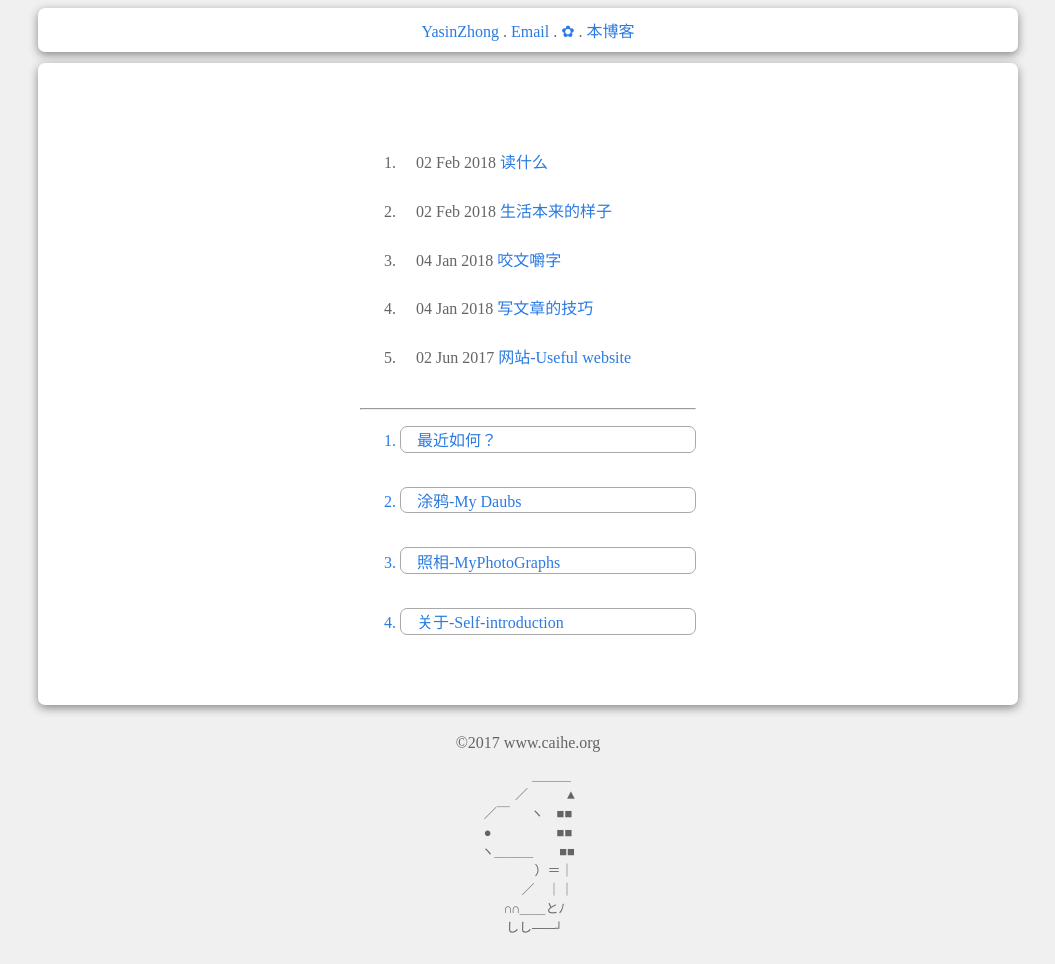
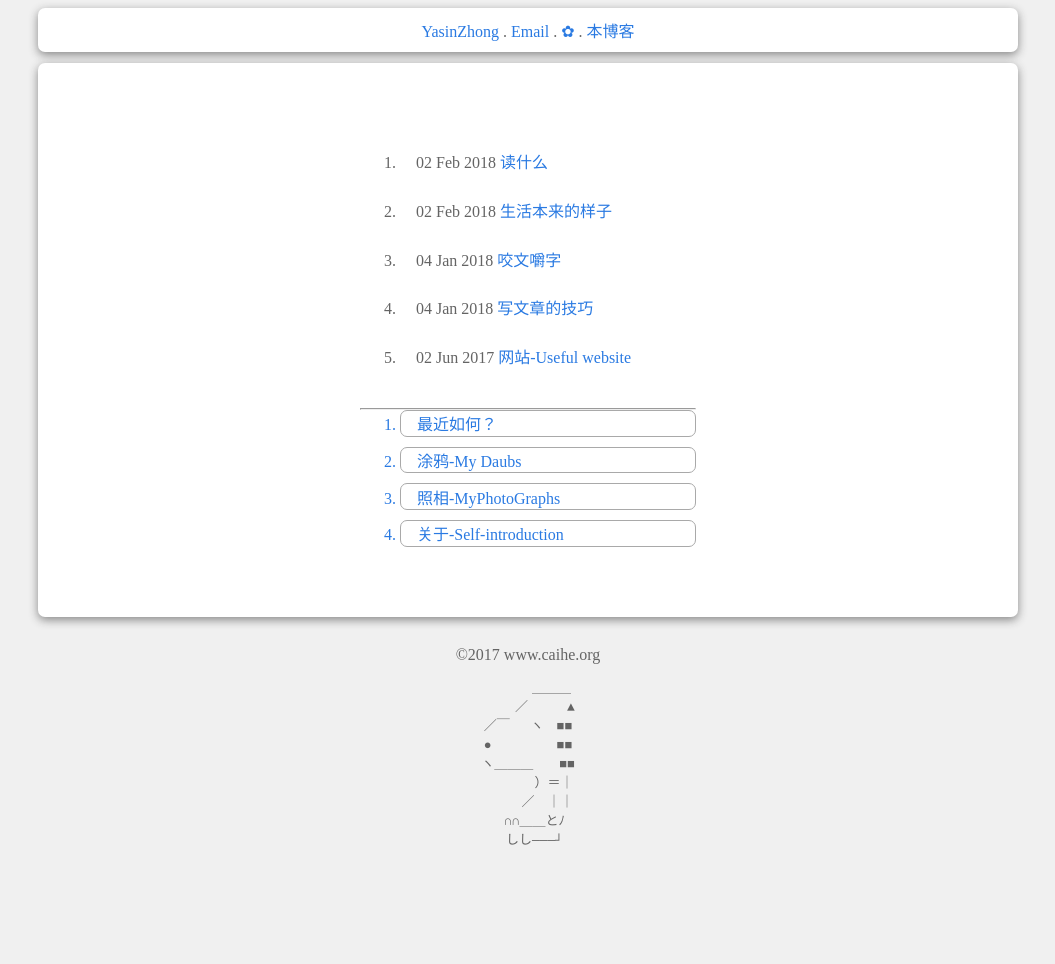
Before and after one commit to YasinZhong/yasinzhong.github.io, a Jekyll site: the page built from index.html, in a window 1280 px wide. Shown: the whole page, without its empty margins (112-1167 px from the left). Built offline with Jekyll 4.4.1, drawn with Linux system fonts in a browser that asks for light colours; comment, search, counter and statistics services are not loaded; after the commit the page ends 900 px from its top, so only the background shows below that.

Commit message:
2018/03/09

```diff
--- a/index.html
+++ b/index.html
@@ -16,6 +16,11 @@ title: Yasin Zhong|blog
 	<hr/>
 
 	<ol>
+		<style type="text/css">
+			li{
+				margin-top: -1em;
+			}
+		</style>
 		<a href="http://a.caihe.org/Post/twi.html" >  <li>最近如何？</li> </a><br/>
 		<a href="http://a.caihe.org/Post/Daubs.html" ><li>涂鸦-My Daubs</li></a><br/>
 		<a href="http://a.caihe.org/Post/Photograph.html" ><li>照相-MyPhotoGraphs</li></a><br/>
```
